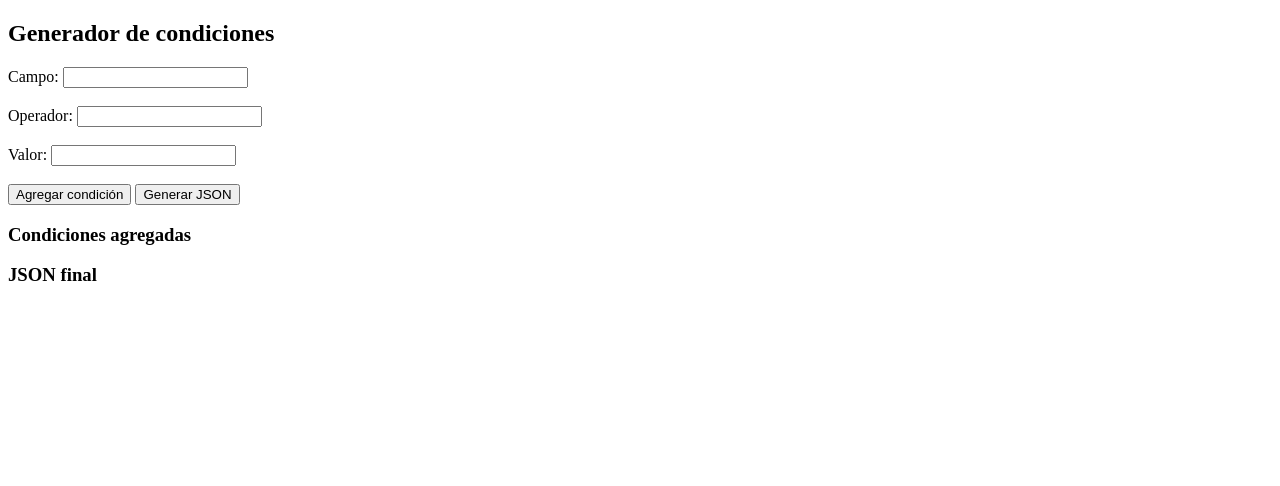
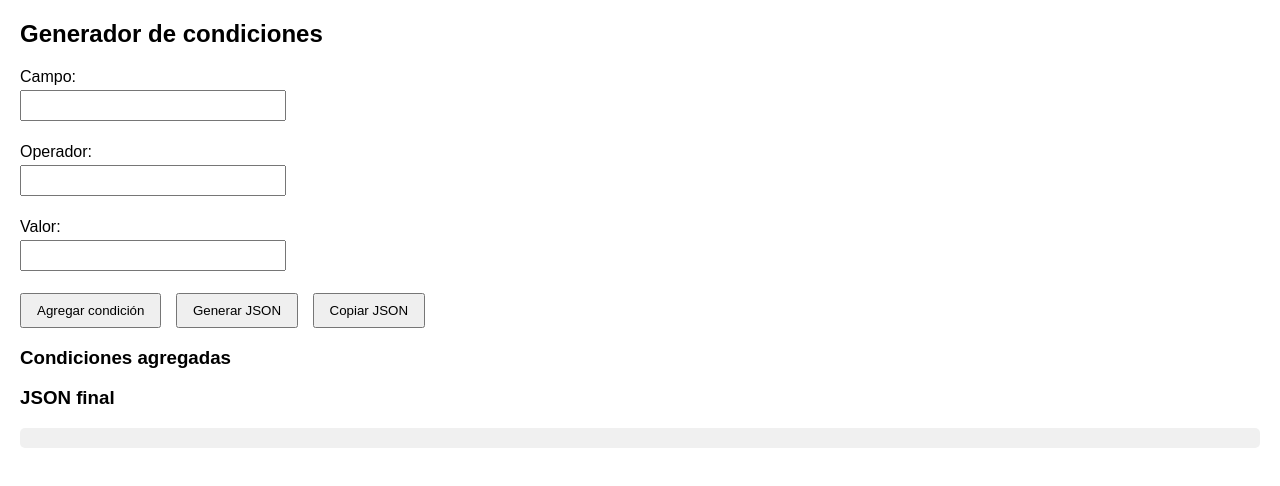
Before and after one commit to jdreatcloud/generador-reglas, a plain HTML site: page index.html in a window 1280 px wide. Drawn offline with Linux system fonts and the light colour scheme.

Commit message:
Update index.html

```diff
--- a/index.html
+++ b/index.html
@@ -2,18 +2,47 @@
 <html>
 <head>
 <meta charset="utf-8">
-<title>Generador Regla JSON</title>
+<title>Generar Regla JSON</title>
+<style>
+    body {
+        font-family: Arial, sans-serif;
+        margin: 20px;
+    }
+    input {
+        padding: 6px;
+        margin: 4px 0;
+        width: 250px;
+    }
+    button {
+        padding: 8px 15px;
+        margin-right: 10px;
+        cursor: pointer;
+    }
+    #json {
+        background: #f0f0f0;
+        padding: 10px;
+        border-radius: 5px;
+        white-space: pre-wrap;
+        word-break: break-all;
+    }
+</style>
 </head>
 <body>
 
 <h2>Generador de condiciones</h2>
 
-Campo: <input id="campo"><br><br>
-Operador: <input id="operador"><br><br>
-Valor: <input id="valor"><br><br>
+<label>Campo:</label><br>
+<input id="campo"><br><br>
+
+<label>Operador:</label><br>
+<input id="operador"><br><br>
+
+<label>Valor:</label><br>
+<input id="valor"><br><br>
 
 <button onclick="agregar()">Agregar condición</button>
 <button onclick="generar()">Generar JSON</button>
+<button onclick="copiar()">Copiar JSON</button>
 
 <h3>Condiciones agregadas</h3>
 <pre id="lista"></pre>
@@ -53,8 +82,22 @@ function agregar() {
 function generar() {
     const json = { condiciones: condiciones };
 
+    // JSON en formato compacto
     document.getElementById("json").textContent =
-        JSON.stringify(json, null, 2);
+        JSON.stringify(json);
+}
+
+function copiar() {
+    const texto = document.getElementById("json").textContent.trim();
+
+    if (!texto) {
+        alert("No hay JSON para copiar.");
+        return;
+    }
+
+    navigator.clipboard.writeText(texto)
+        .then(() => alert("JSON copiado al portapapeles ✔️"))
+        .catch(err => alert("Error al copiar: " + err));
 }
 </script>
 
```
